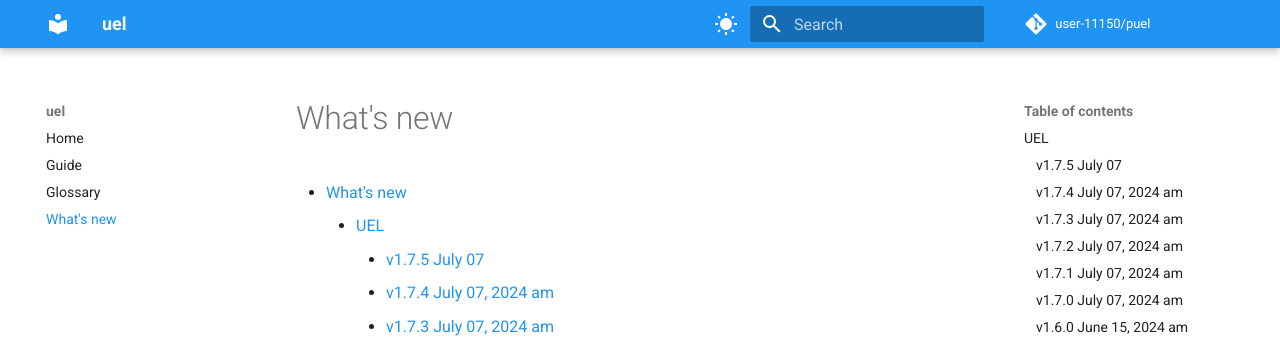
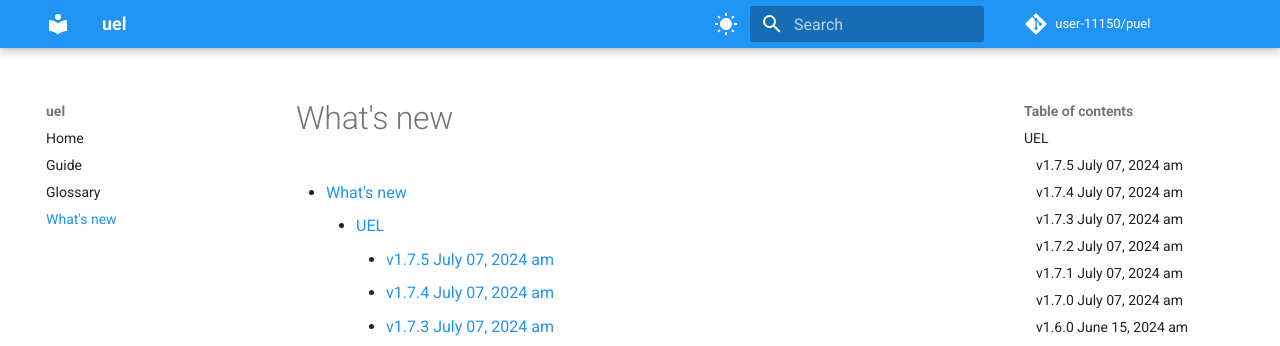
Before and after one commit to user-11150/puel, an MkDocs documentation site: the page built from docs/whatsnew.md, in a window 1280 px wide and 900 px high. Shown: the top 346 px of the window. Built offline with MkDocs 1.6.1 and Material for MkDocs 9.7.7, drawn with Linux system fonts in a browser that asks for light colours; comment, search, counter and statistics services are not loaded; some of the changed text lies outside the part shown.

Commit message:
[release] 1.7.5

```diff
--- a/docs/whatsnew.md
+++ b/docs/whatsnew.md
@@ -3,7 +3,7 @@
 
 ## UEL
 
-### v1.7.5 <small>July 07</small> {#1.7.5}
+### v1.7.5 <small>July 07, 2024 am<small> {#1.7.5}
 
 * bugfix
 
--- a/src/uel/version.py
+++ b/src/uel/version.py
@@ -1,3 +1,3 @@
 # -*- coding: UTF-8 -*-
 
-__version__ = "1.7.4"  # pragma: no cover
+__version__ = "1.7.5"  # pragma: no cover
```
